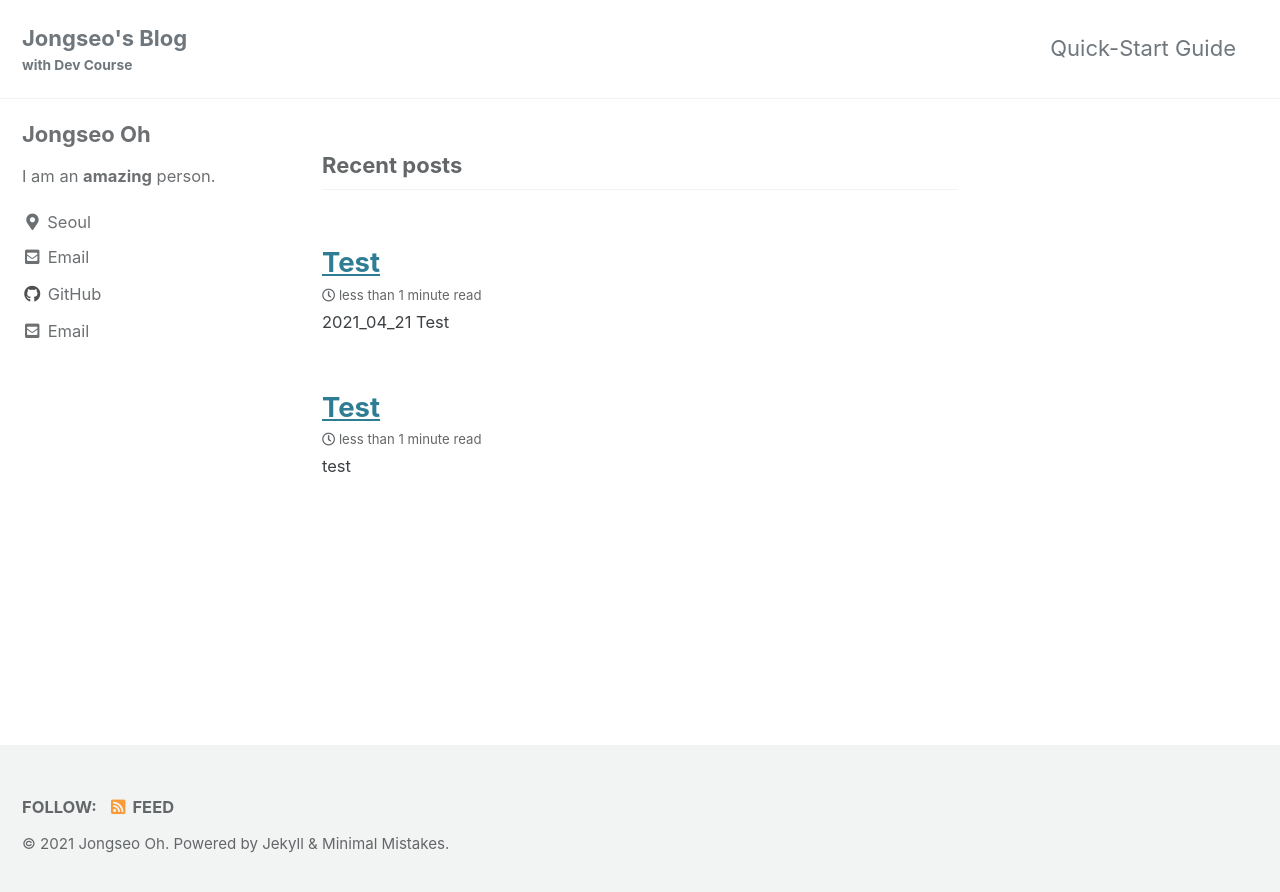
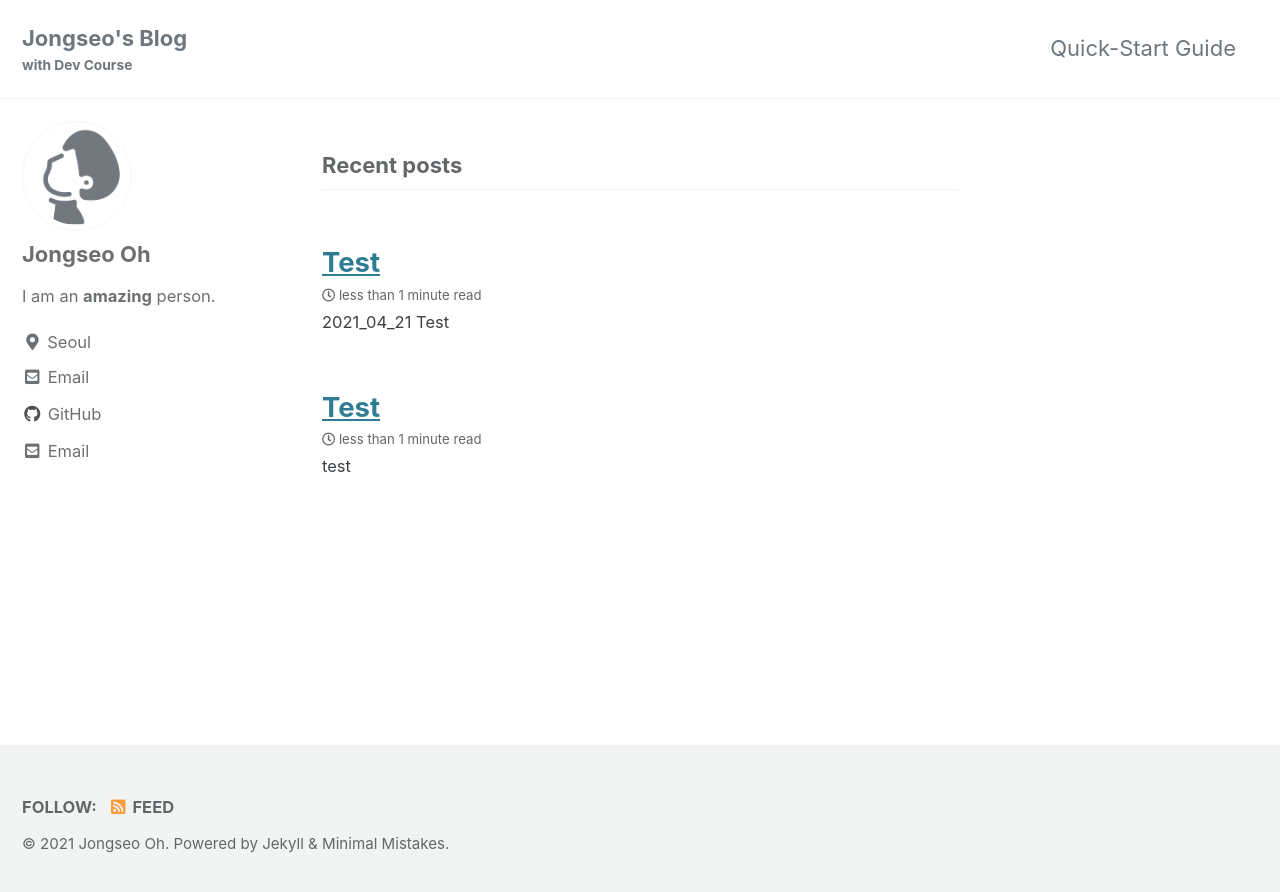
Before and after one commit to ohjongseo/ohjongseo.github.io, a Jekyll site: the page built from index.html, in a window 1280 px wide. Shown: the top 892 px of the page. Built offline with Jekyll 4.4.1, drawn with Linux system fonts in a browser that asks for light colours; cached includes are drawn as plain includes; the list of posts is cut into pages by our own code.

Commit message:
Update _config.yml

```diff
--- a/_config.yml
+++ b/_config.yml
@@ -95,7 +95,7 @@ analytics:
 # Site Author
 author:
   name             : "Jongseo Oh"
-  avatar           : # path of avatar image, e.g. "/assets/images/bio-photo.jpg"
+  avatar           : "/assets/images/slack.png"
   bio              : "I am an **amazing** person."
   location         : "Seoul"
   email            : ohjongsou@naver.com
```
